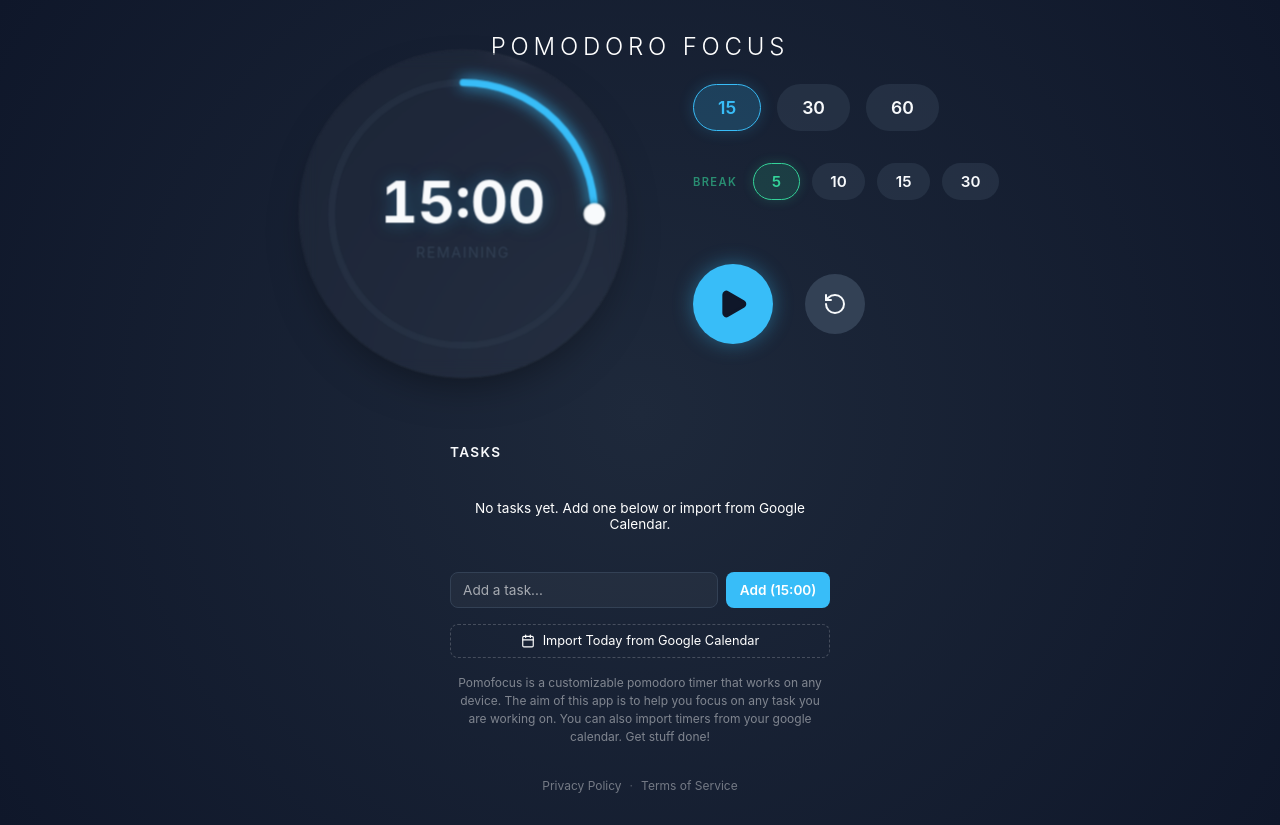
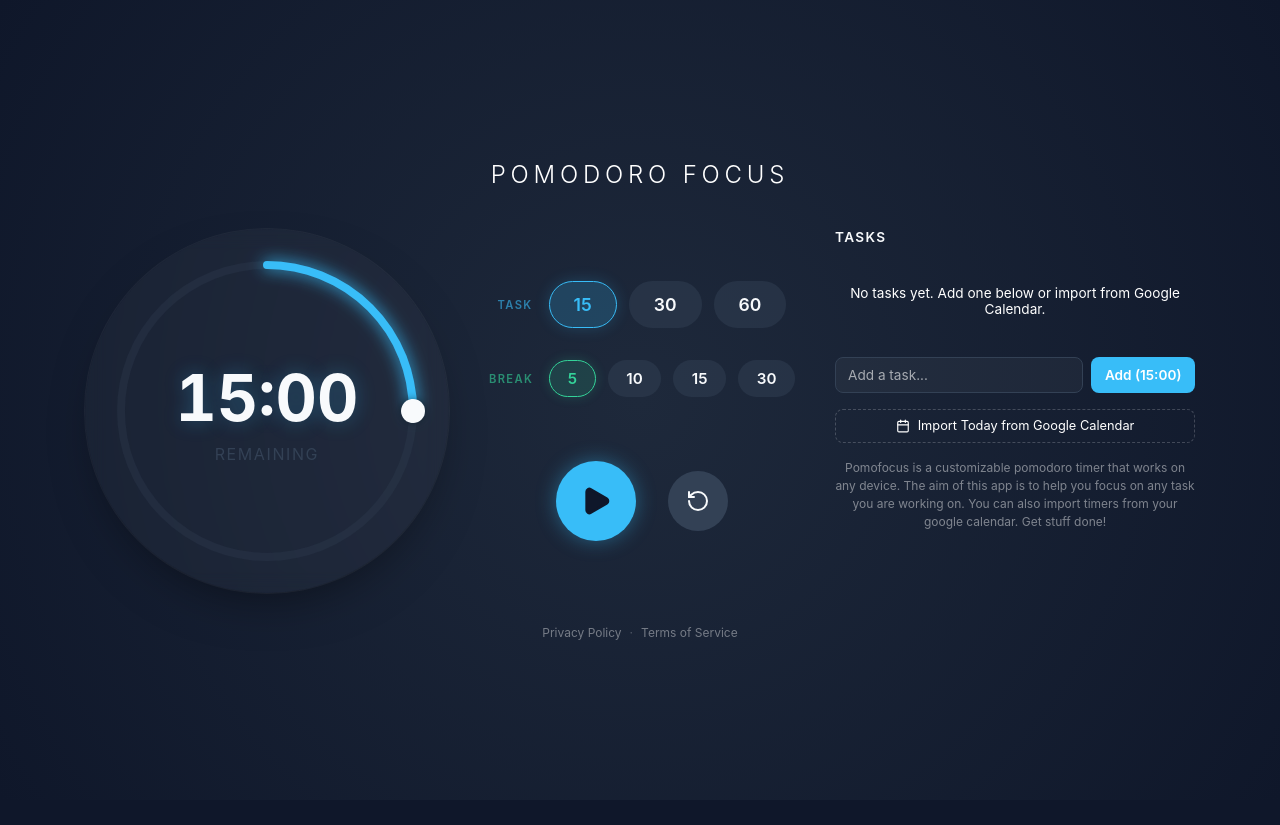
Before and after one commit to jahrichie/pomodoro-pi, a Next.js app: page / in a window 1280 px wide. After the commit the page ends 800 px from the top, so only its background shows below. Built offline with nearby package versions, Linux system fonts and the light colour scheme.

Commit message:
break ui pass

```diff
--- a/src/app/page.module.css
+++ b/src/app/page.module.css
@@ -39,9 +39,11 @@
 
 .timerSection {
   display: flex;
-  flex-direction: column;
+  flex-direction: row;
   align-items: center;
-  gap: 2rem;
+  gap: 2.5rem;
+  flex-wrap: wrap;
+  justify-content: center;
 }
 
 .dialWrapper {
@@ -98,60 +100,24 @@
   display: flex;
   flex-direction: column;
   align-items: center;
-  width: 100%;
 }
 
 .taskSection {
-  width: 100%;
-  display: flex;
-  justify-content: center;
+  width: 360px;
+  min-width: 300px;
+  flex-shrink: 0;
+  align-self: flex-start;
 }
 
-/* Landscape optimization for 1024x600 and similar screens */
-@media (min-width: 768px) and (orientation: landscape) {
-  .container {
-    flex-direction: row;
-    justify-content: center;
-    align-items: flex-start;
-    gap: 3rem;
-    padding: 0 2rem;
-    flex-wrap: wrap;
-  }
-
-  .title {
-    position: absolute;
-    top: 2rem;
-    left: 0;
-    width: 100%;
-  }
-
-  .subtitle {
-    position: absolute;
-    top: 4.5rem;
-    left: 50%;
-    transform: translateX(-50%);
-    width: 90%;
-  }
-
+/* Stack vertically on small / portrait screens */
+@media (max-width: 767px) {
   .timerSection {
-    flex-direction: row;
-    align-items: center;
-    gap: 3rem;
-  }
-
-  .dialWrapper {
-    transform: scale(0.9);
-  }
-
-  .controlsWrapper {
-    width: auto;
-    align-items: flex-start;
+    flex-direction: column;
   }
 
   .taskSection {
-    width: auto;
-    min-width: 300px;
-    max-width: 380px;
+    width: 100%;
+    min-width: unset;
   }
 }
 
--- a/src/app/page.tsx
+++ b/src/app/page.tsx
@@ -169,7 +169,6 @@
               onStartBreak={handleStartBreak}
             />
           </div>
-        </div>
 
           <div className={styles.taskSection}>
             <TaskList
@@ -182,6 +181,7 @@
               onClearCompleted={taskList.clearCompleted}
               onImport={handleImport}
             />
+          </div>
         </div>
       </div>
 
--- a/src/components/PresetSelector/PresetSelector.module.css
+++ b/src/components/PresetSelector/PresetSelector.module.css
@@ -1,8 +1,18 @@
 .container {
     display: flex;
-    gap: 1rem;
+    gap: 0.75rem;
     justify-content: center;
+    align-items: center;
     margin-bottom: 2rem;
+}
+
+.label {
+    font-size: 0.7rem;
+    font-weight: 600;
+    letter-spacing: 0.12em;
+    text-transform: uppercase;
+    color: rgba(56, 189, 248, 0.6);
+    margin-right: 0.25rem;
 }
 
 .button {
--- a/src/components/PresetSelector/PresetSelector.tsx
+++ b/src/components/PresetSelector/PresetSelector.tsx
@@ -13,6 +13,7 @@
 export const PresetSelector: React.FC<PresetSelectorProps> = ({ onSelect, currentDuration }) => {
     return (
         <div className={styles.container}>
+            <span className={styles.label}>Task</span>
             {PRESETS.map((mins) => (
                 <button
                     key={mins}
```
Lines whose indentation alone changed are shown as unchanged.
